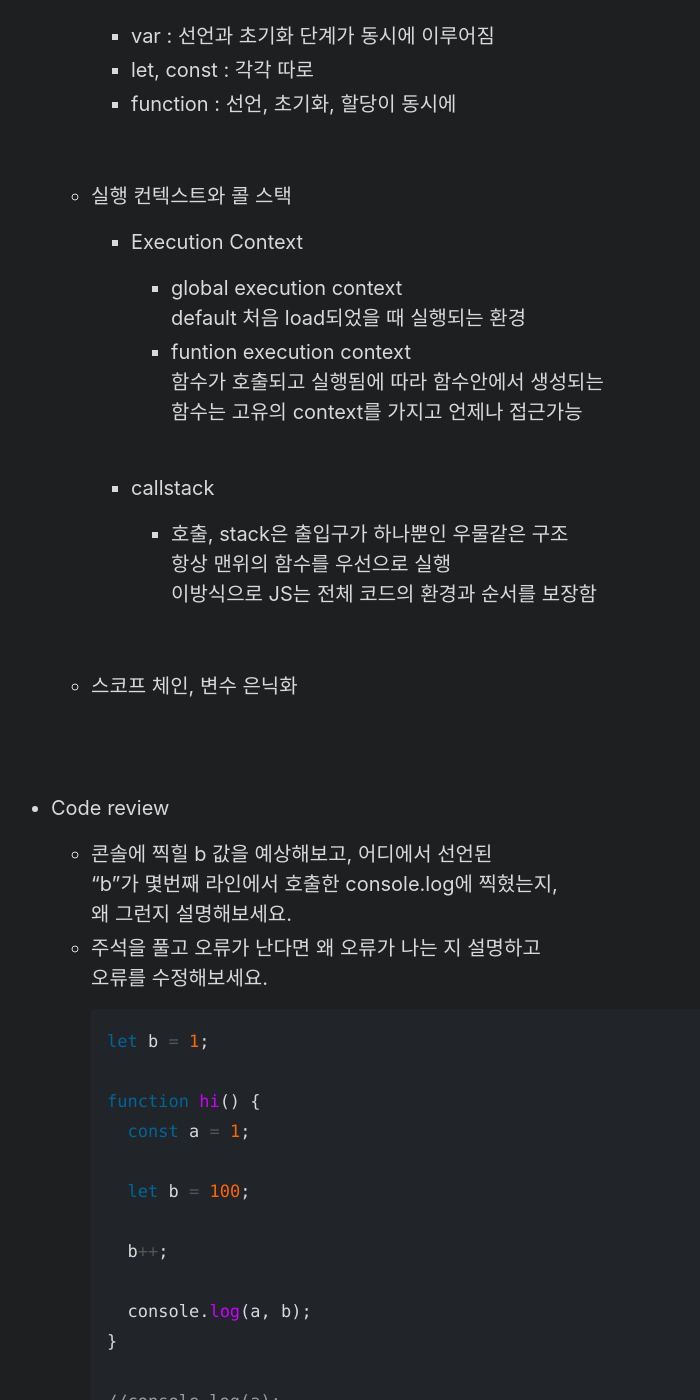
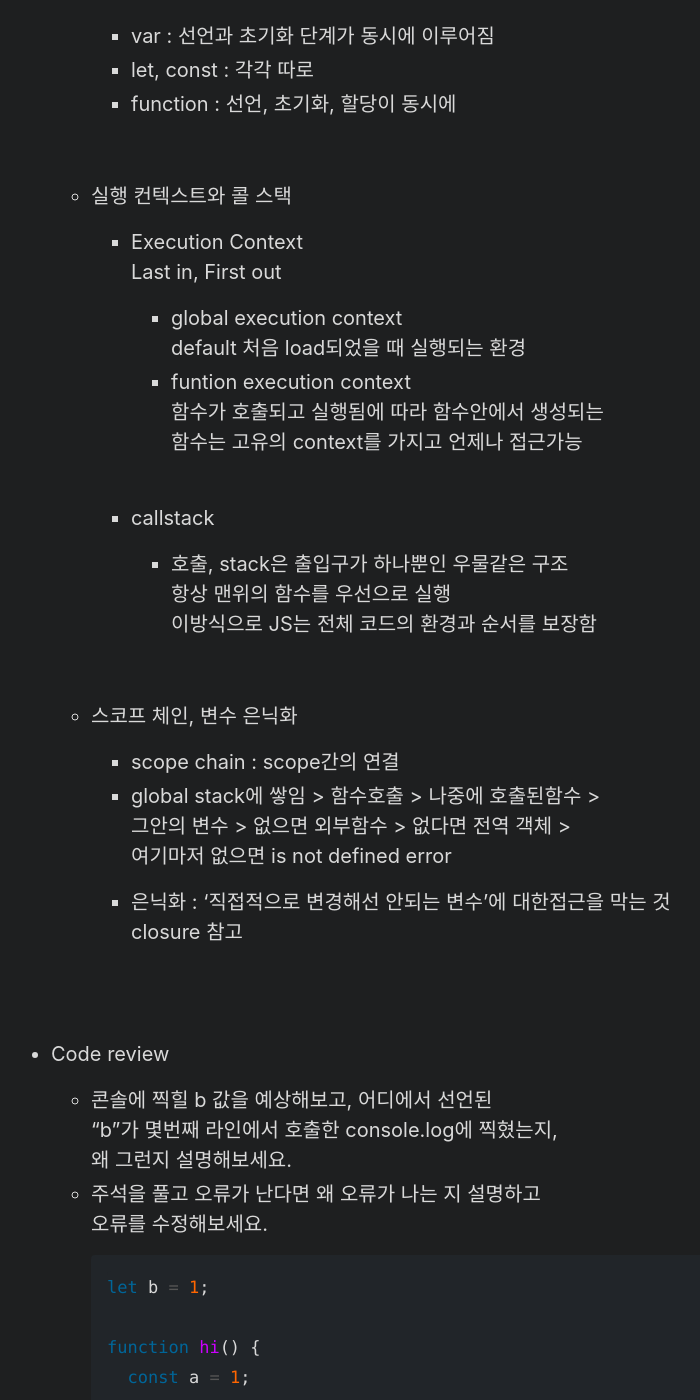
Before and after one commit to Dev-Dotoli/dev-dotoli.github.com, a Jekyll site: the page built from _posts/2022-08-09-inno-r-1.md, in a window 1280 px wide and 1400 px high, scrolled down 3963 px. Shown: the whole window, without its empty margins (13-713 px from the left). Built offline with Jekyll 4.4.1, drawn with Linux system fonts in a browser that asks for light colours.

Commit message:
Docs: add contents

```diff
--- a/_posts/2022-08-09-inno-r-1.md
+++ b/_posts/2022-08-09-inno-r-1.md
@@ -149,6 +149,7 @@ title: inno r 1
   - 실행 컨텍스트와 콜 스택
 
     - Execution Context
+      <br> Last in, First out
 
       - global execution context
         <br>default 처음 load되었을 때 실행되는 환경
@@ -166,6 +167,14 @@ title: inno r 1
   <br>
 
   - 스코프 체인, 변수 은닉화
+
+    - scope chain : scope간의 연결
+    - global stack에 쌓임 > 함수호출 > 나중에 호출된함수 >
+      <br> 그안의 변수 > 없으면 외부함수 > 없다면 전역 객체 >
+      <br> 여기마저 없으면 is not defined error
+
+    - 은닉화 : '직접적으로 변경해선 안되는 변수'에 대한접근을 막는 것
+      <br> closure 참고
 
 <br><br>
 
@@ -215,3 +224,5 @@ title: inno r 1
 - [[선언식/표현식 차이]](https://taenami.tistory.com/86)
 
 - [[컨텍스트, 콜스택]](https://velog.io/@wonseok2877/%EC%9E%90%EB%B0%94%EC%8A%A4%ED%81%AC%EB%A6%BD%ED%8A%B8-%EC%97%94%EC%A7%84-%EC%8B%A4%ED%96%89-%EC%BB%A8%ED%85%8D%EC%8A%A4%ED%8A%B8%EC%99%80-%EC%BD%9C-%EC%8A%A4%ED%83%9D)
+
+- [[scope chain]](https://dasha.ai/en-us/blog/javascript-scope-and-scope-chain), [[은닉화]](https://intrepidgeeks.com/tutorial/js-encapsulation)
```
